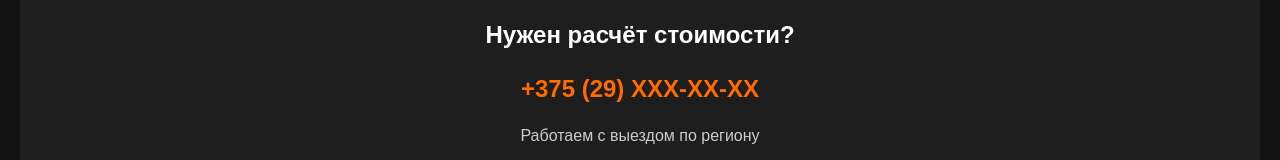
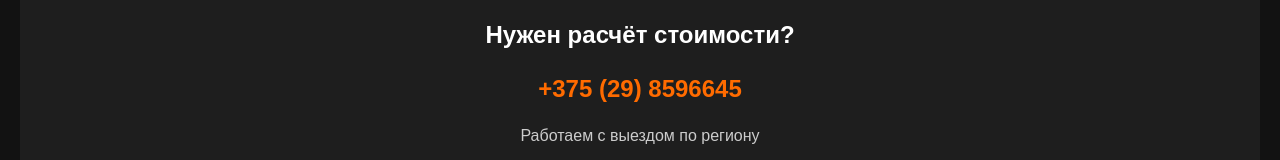
Before and after one commit to ginsan0504-svg/Pokraska, a plain HTML site: page index.html in a window 1280 px wide. Shown: the part 768-928 px from the top of the page. Drawn offline with Linux system fonts and the light colour scheme.

Commit message:
Update index.html

```diff
--- a/index.html
+++ b/index.html
@@ -41,7 +41,7 @@
 
     <div class="contact" id="contacts">
         <h2>Нужен расчёт стоимости?</h2>
-        <a href="tel:+375298596645" class="phone">+375 (29) XXX-XX-XX</a>
+        <a href="tel:+375298596645" class="phone">+375 (29) 8596645</a>
         <p>Работаем с выездом по региону</p>
     </div>
 </body>
```
